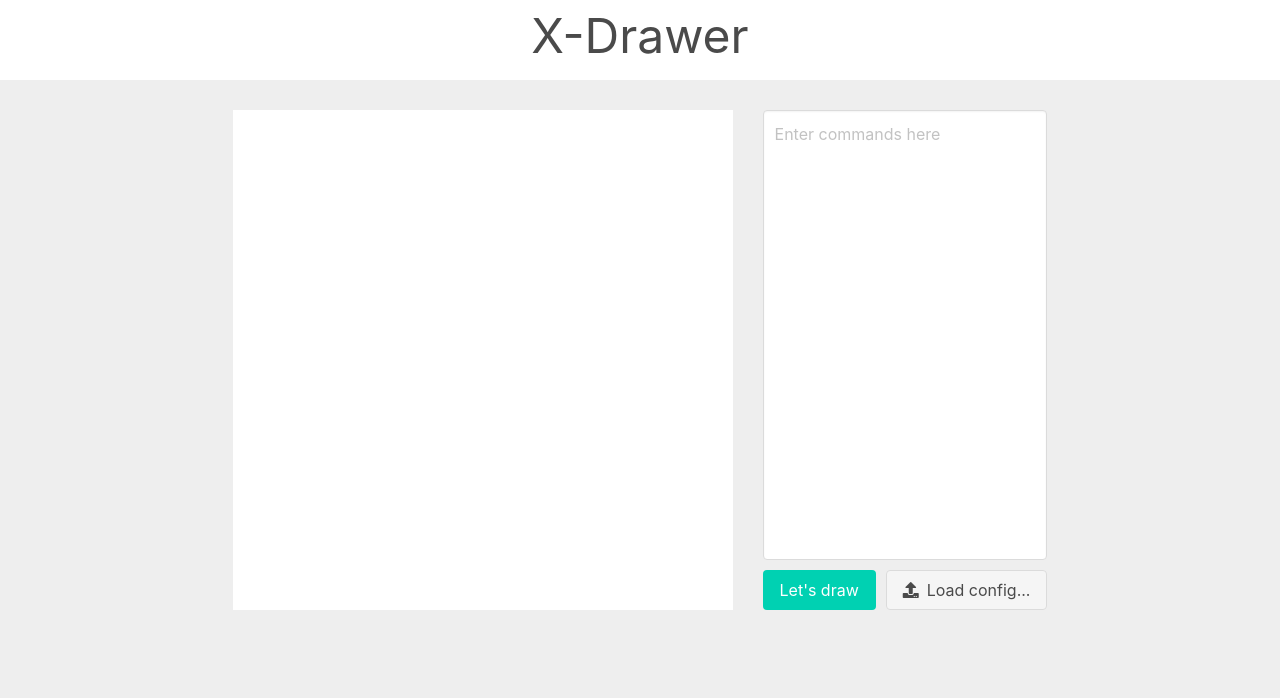
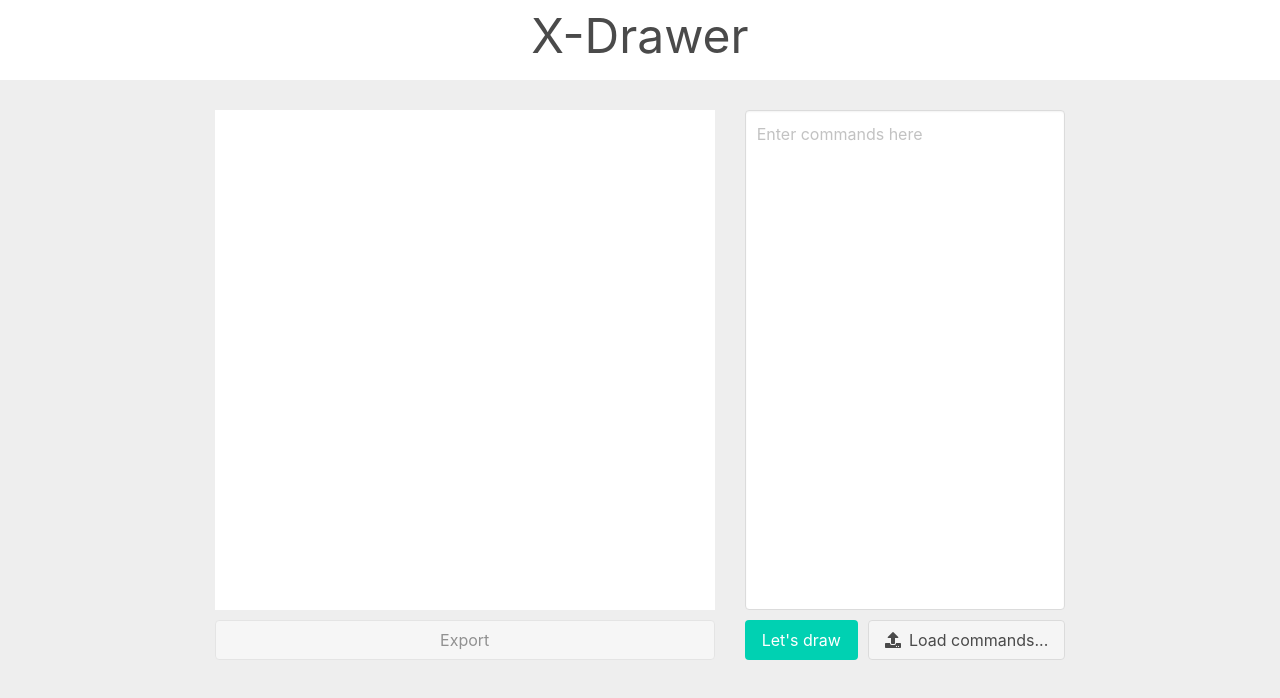
Before and after one commit to ABespolov/x-drawer, a React app: page / in a window 1280 px wide. Shown: the top 698 px of the page. Built offline with nearby package versions, Linux system fonts and the light colour scheme.

Commit message:
feature/add-export

```diff
--- a/src/components/App/App.module.css
+++ b/src/components/App/App.module.css
@@ -1,13 +1,13 @@
 .app {
     background: #eee;
-    height: 100vh;
+    min-height: 100vh;
 }
 
 .app__content {
     display: flex;
     justify-content: center;
     align-items: flex-start;
-    padding: 30px;
+    padding: 30px 30px 90px 30px;
 }
 
 .app__header {
--- a/src/components/App/App.tsx
+++ b/src/components/App/App.tsx
@@ -5,26 +5,40 @@ import CommandReader, { DrawCommand } from '../CommandReader/CommandReader';
 
 interface AppState {
     drawCommands: DrawCommand[];
+    isDrawingComplete: boolean;
 }
 
 class App extends React.Component<{}, AppState> {
     state = {
         drawCommands: [],
+        isDrawingComplete: true,
     };
 
     setDrawCommands = (drawCommands: DrawCommand[]) => {
         this.setState({ drawCommands });
     };
 
+    setDrawingComplete = (isDrawingComplete: boolean) => {
+        this.setState({ isDrawingComplete });
+    };
+
     render() {
-        const { drawCommands } = this.state;
+        const { drawCommands, isDrawingComplete } = this.state;
 
         return (
             <div className={styles.app}>
                 <h1 className={`${styles.app__header} is-size-1 has-text-centered`}>X-Drawer</h1>
                 <div className={styles.app__content}>
-                    <Canvas key={JSON.stringify(drawCommands)} drawCommands={drawCommands} />
-                    <CommandReader updateDrawCommands={this.setDrawCommands.bind(this)} />
+                    <Canvas
+                        key={JSON.stringify(drawCommands)}
+                        isDrawingComplete={isDrawingComplete}
+                        drawCommands={drawCommands}
+                    />
+                    <CommandReader
+                        isDrawingComplete={isDrawingComplete}
+                        setDrawingComplete={this.setDrawingComplete.bind(this)}
+                        updateDrawCommands={this.setDrawCommands.bind(this)}
+                    />
                 </div>
             </div>
         );
--- a/src/components/Canvas/Canvas.module.css
+++ b/src/components/Canvas/Canvas.module.css
@@ -4,3 +4,8 @@
     height: 500px;
     background: #fff;
 }
+
+.canvas__exportButton {
+    width: 100%;
+    margin-top: 10px;
+}
--- a/src/components/Canvas/Canvas.tsx
+++ b/src/components/Canvas/Canvas.tsx
@@ -7,7 +7,7 @@ import { BucketFill, CanvasSize, CommandTypes, DrawCommand } from '../CommandRea
 
 export const MAX_CANVAS_SIZE = { width: 100, height: 100 }; // canvas maximum cells count
 export const MAX_CANVAS_RESOLUTION = { width: 500, height: 500 }; // canvas size in px, cells size calculate dynamically in proportion to width and height
-const DRAW_SYMBOL = 'X';
+const DRAW_SYMBOL = 'x';
 
 export type Point = { x: number; y: number };
 
@@ -18,6 +18,7 @@ enum DrawDirections {
 
 interface CanvasProps {
     drawCommands: DrawCommand[];
+    isDrawingComplete: boolean;
 }
 
 interface CanvasState {
@@ -26,6 +27,7 @@ interface CanvasState {
     canvasCellElements: React.ReactElement<CanvasCell>[][];
     drawCommands: DrawCommand[];
     prevColor: string;
+    drawingAsText: string;
 }
 
 class Canvas extends React.Component<CanvasProps, CanvasState> {
@@ -35,6 +37,7 @@ class Canvas extends React.Component<CanvasProps, CanvasState> {
         canvasCellElements: new Array<Array<React.ReactElement<CanvasCell>>>(),
         drawCommands: this.props.drawCommands,
         prevColor: ' ',
+        drawingAsText: '',
     };
 
     componentDidMount() {
@@ -63,7 +66,23 @@ class Canvas extends React.Component<CanvasProps, CanvasState> {
                     break;
             }
 
-            this.setState({ drawCommands }, () => this.draw());
+            this.setState({ drawCommands }, () => {
+                this.addDrawingAsText(drawCommand);
+                this.draw();
+            });
+        }
+    };
+
+    addDrawingAsText = (drawCommand: DrawCommand) => {
+        const drawingAsText = this.generateTextDrawing();
+
+        if (drawCommand.command === CommandTypes.C) {
+            this.setState({ drawingAsText });
+        } else {
+            let prevDrawingAsText = this.state.drawingAsText.slice();
+
+            prevDrawingAsText += drawingAsText;
+            this.setState({ drawingAsText: prevDrawingAsText });
         }
     };
 
@@ -77,7 +96,10 @@ class Canvas extends React.Component<CanvasProps, CanvasState> {
             canvasCellElements.push([]);
             for (let j = 0; j < width; j++) {
                 const cellRef = React.createRef<CanvasCell>();
-                const cellFontSize = MAX_CANVAS_RESOLUTION.width / canvasSize.width;
+                const cellFontSize =
+                    canvasSize.width >= canvasSize.height
+                        ? MAX_CANVAS_RESOLUTION.width / canvasSize.width
+                        : MAX_CANVAS_RESOLUTION.height / canvasSize.height;
 
                 canvasCells[i].push({ cellRef });
                 canvasCellElements[i].push(
@@ -89,7 +111,7 @@ class Canvas extends React.Component<CanvasProps, CanvasState> {
         this.setState({ canvasCells, canvasCellElements, canvasSize });
     };
 
-    drawLine = (points: Point[], isRect?: boolean) => {
+    drawLine = (points: Point[]) => {
         let lineLength = 0;
         let startPoint = 0;
         let drawDirection: DrawDirections = DrawDirections.X;
@@ -178,9 +200,37 @@ class Canvas extends React.Component<CanvasProps, CanvasState> {
         return acc.length === 0 ? [] : acc;
     };
 
+    generateTextDrawing = (): string => {
+        const { width, height } = this.state.canvasSize;
+        const { canvasCells } = this.state;
+        const repeatCount = width > height ? width + 2 : height + 2;
+        let str = '-'.repeat(repeatCount) + '\n';
+
+        for (let i = 0; i < height; i++) {
+            str += '|';
+            for (let j = 0; j < width; j++) {
+                const fill = canvasCells[i][j].cellRef!.current!.getFill() || ' ';
+                str += fill;
+            }
+            str += '|\n';
+        }
+        str += '-'.repeat(repeatCount) + '\n';
+
+        return str;
+    };
+
+    exportDrawing = () => {
+        const element = document.createElement('a');
+        const file = new Blob([this.state.drawingAsText], { type: 'text/plain' });
+
+        element.href = URL.createObjectURL(file);
+        element.download = 'drawing.txt';
+        element.click();
+    };
+
     render() {
         const { width, height } = this.state.canvasSize;
-        const { canvasCellElements, canvasSize } = this.state;
+        const { canvasCellElements, canvasSize, canvasCells } = this.state;
         const scale = { width: 1, height: 1 };
 
         if (canvasSize.width > canvasSize.height) {
@@ -198,8 +248,17 @@ class Canvas extends React.Component<CanvasProps, CanvasState> {
         };
 
         return (
-            <div style={canvasStyle} className={styles.canvas}>
-                {canvasCellElements}
+            <div>
+                <div style={canvasStyle} className={styles.canvas}>
+                    {canvasCellElements}
+                </div>
+                <button
+                    disabled={!this.props.isDrawingComplete || canvasCells.length === 0}
+                    onClick={this.exportDrawing}
+                    className={`button ${styles.canvas__exportButton}`}
+                >
+                    Export
+                </button>
             </div>
         );
     }
--- a/src/components/CommandReader/CommandReader.module.css
+++ b/src/components/CommandReader/CommandReader.module.css
@@ -1,5 +1,5 @@
 .commandInput {
-    height: calc(500px - 40px - 10px);
+    height: 500px;
     margin-left: 30px;
 }
 
@@ -14,6 +14,5 @@
 
 .commandInput__controls {
     display: flex;
-    height: 40px;
     margin-top: 10px;
 }
--- a/src/components/CommandReader/CommandReader.tsx
+++ b/src/components/CommandReader/CommandReader.tsx
@@ -16,19 +16,19 @@ export type DrawCommand = { command: CommandTypes; data: Point[] | BucketFill |
 
 interface CommandReaderProps {
     updateDrawCommands: (drawCommands: DrawCommand[]) => void;
+    isDrawingComplete: boolean;
+    setDrawingComplete: (v: boolean) => void;
 }
 
 interface CommandReaderState {
     commands: string;
     parsingError: boolean;
-    isDrawComplete: boolean;
 }
 
 class CommandReader extends React.Component<CommandReaderProps, CommandReaderState> {
     state = {
         commands: '',
         parsingError: false,
-        isDrawComplete: true,
     };
 
     commandValidation = (commands: string[]): DrawCommand[] => {
@@ -86,25 +86,26 @@ class CommandReader extends React.Component<CommandReaderProps, CommandReaderSta
     };
 
     executeCommands = () => {
+        const { setDrawingComplete } = this.props;
         const commands = this.state.commands.slice();
         const separatedCommands = commands
             .split(/\n+/)
             .map(command => command.toLocaleLowerCase().trim())
             .filter(command => !/^\s*$/.test(command));
 
-        this.setState({ isDrawComplete: false });
+        setDrawingComplete(false);
 
-        // avoiding UI freeze
+        // avoiding UI freeze, waiting for setDrawingComplete
         setTimeout(() => {
             try {
                 const drawCommands = this.commandValidation(separatedCommands);
 
                 this.props.updateDrawCommands(drawCommands);
-                this.setState({ isDrawComplete: true });
                 this.setState({ parsingError: false });
+                setDrawingComplete(true);
             } catch (e) {
                 console.log(e);
-                this.setState({ isDrawComplete: true });
+                setDrawingComplete(true);
             }
         });
     };
@@ -122,13 +123,14 @@ class CommandReader extends React.Component<CommandReaderProps, CommandReaderSta
     };
 
     render() {
-        const { isDrawComplete, commands } = this.state;
+        const { commands } = this.state;
+        const { isDrawingComplete } = this.props;
 
         return (
             <div className={styles.commandInput}>
-                <div className={`control ${styles.commandInput__control} ${!isDrawComplete ? 'is-loading' : ''}`}>
+                <div className={`control ${styles.commandInput__control} ${!isDrawingComplete ? 'is-loading' : ''}`}>
                     <textarea
-                        disabled={!isDrawComplete}
+                        disabled={!isDrawingComplete}
                         className={`textarea has-fixed-size ${this.state.parsingError ? 'is-danger' : ''}`}
                         placeholder="Enter commands here"
                         onChange={this.handleChange}
@@ -137,10 +139,10 @@ class CommandReader extends React.Component<CommandReaderProps, CommandReaderSta
                 </div>
                 <div className={styles.commandInput__controls}>
                     <button
-                        disabled={!isDrawComplete}
+                        disabled={!isDrawingComplete}
                         onClick={this.executeCommands}
                         className={`${styles.commandInput__button} ${
-                            !isDrawComplete ? 'is-loading' : ''
+                            !isDrawingComplete ? 'is-loading' : ''
                         } button is-primary`}
                     >
                         Let&apos;s draw
@@ -148,6 +150,7 @@ class CommandReader extends React.Component<CommandReaderProps, CommandReaderSta
                     <div className="file">
                         <label className="file-label">
                             <input
+                                disabled={!isDrawingComplete}
                                 value=""
                                 accept=".txt"
                                 className="file-input"
@@ -159,7 +162,7 @@ class CommandReader extends React.Component<CommandReaderProps, CommandReaderSta
                                 <span className="file-icon">
                                     <i className="fas fa-upload"></i>
                                 </span>
-                                <span className="file-label">Load config...</span>
+                                <span className="file-label">Load commands...</span>
                             </span>
                         </label>
                     </div>
--- a/src/helpers/validators.ts
+++ b/src/helpers/validators.ts
@@ -62,7 +62,7 @@ export const Validators = {
         }
     },
     brushValidator(command: string, canvasSize: CanvasSize): BucketFill | false {
-        const fillRegExp = new RegExp('^b +[0-9]{1,3} +[0-9]{1,3} [a-z]$');
+        const fillRegExp = new RegExp('^b +[0-9]{1,3} +[0-9]{1,3} +[a-z]$');
 
         if (fillRegExp.test(command)) {
             const fillPoint = command.split(/ +/).slice(1, -1);
```
